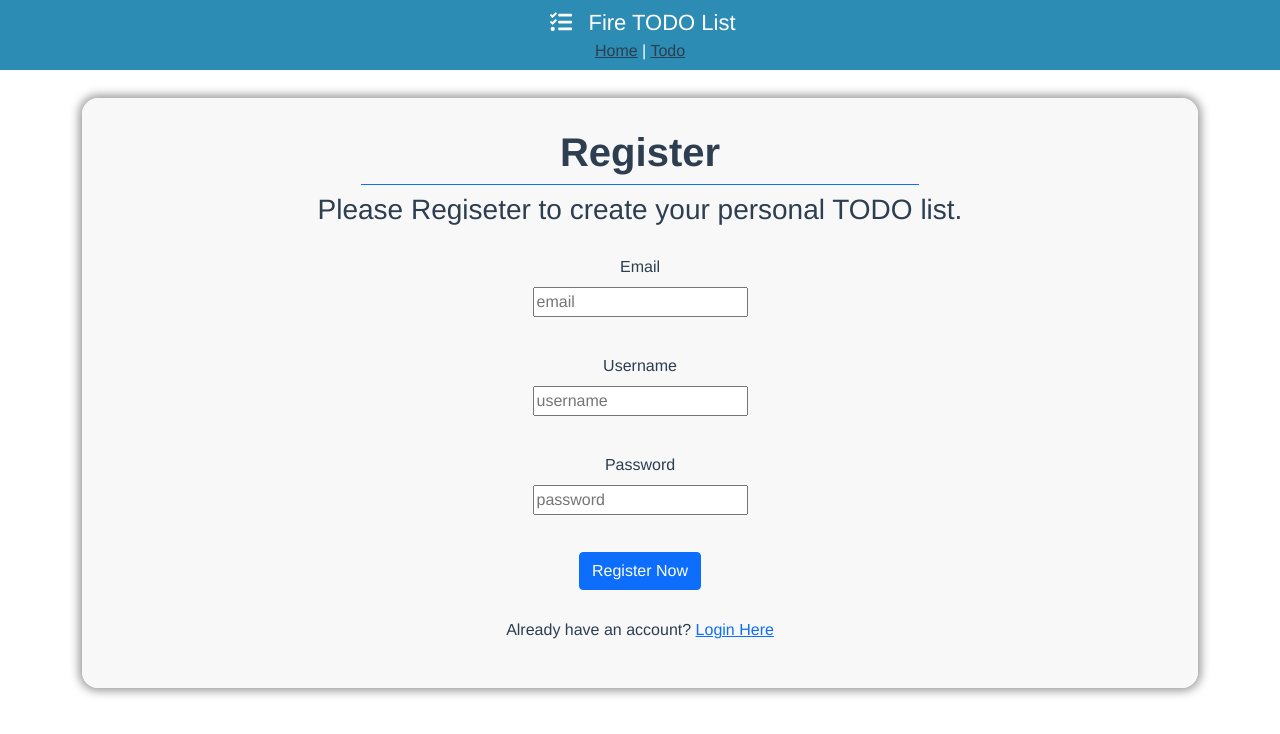
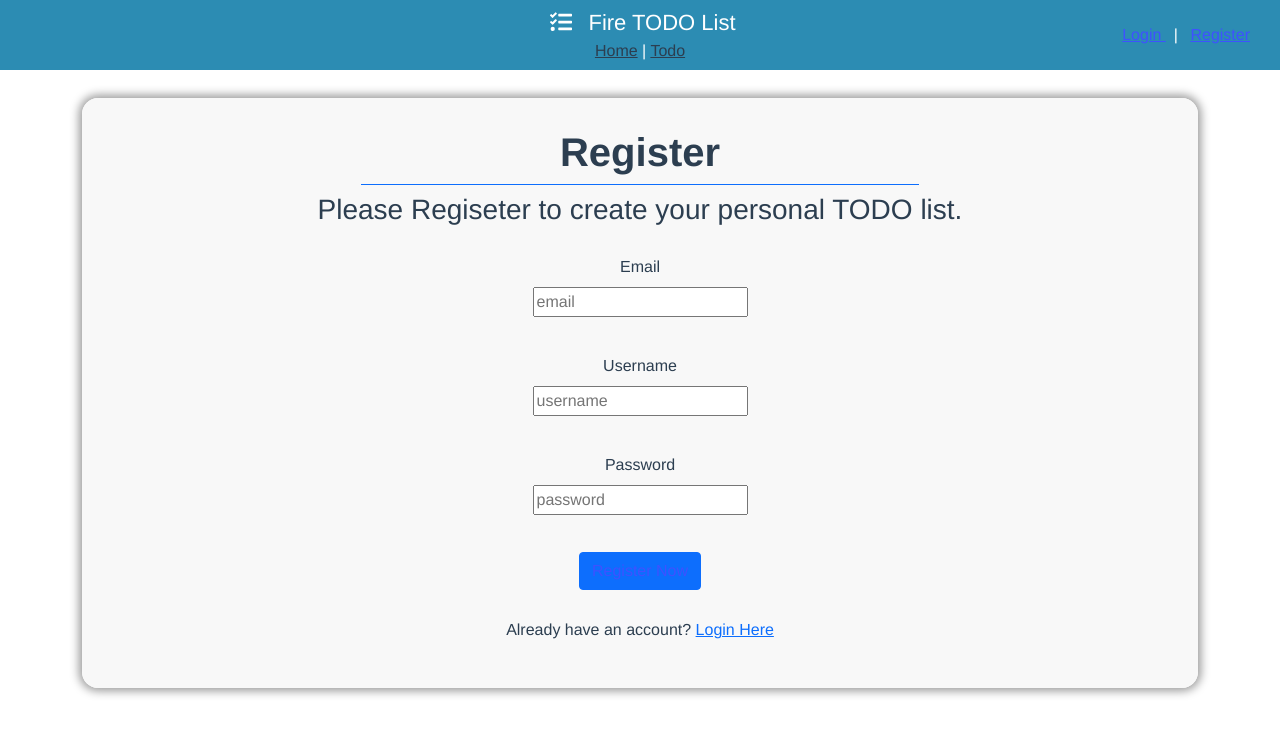
Before and after one commit to Zolphite/fire-todo-list, a Vue app: page /register in a window 1280 px wide. Shown: the top 734 px of the page. Built offline with nearby package versions, Linux system fonts and the light colour scheme; no server answers.

Commit message:
added login/register/logout functions

```diff
--- a/src/App.vue
+++ b/src/App.vue
@@ -1,18 +1,48 @@
 <template>
   <div id="nav">
-    <top-bar></top-bar>
+    <top-bar :authUser="authUser" :is_signed_in="is_signed_in"></top-bar>
   </div>
   <router-view/>
 </template>
 
 <script>
   import topBar from './components/top-bar.vue'
+  import firebase from './utilities/firebase'
 
   export default {
     name: 'App',
     components: {
-        topBar,
+      topBar,
     },
+    data () {
+      return {
+        is_signed_in: false,
+        authUser: {},
+      }
+    },
+    mounted() {
+        // this.TestBackEnd();
+        this.firebaseAuthCheck();
+    },
+    methods: {
+      firebaseAuthCheck()
+      {
+        firebase.auth().onAuthStateChanged((user) => {
+          if (user) {
+            console.log("Signed In")
+            this.is_signed_in = true;
+            this.authUser = user;
+            console.log(user.uid)
+            // console.log(this.is_signed_in)
+          } else {
+            console.log("Signed Out")
+            this.is_signed_in = false;
+            this.authUser = {};
+            // console.log(this.is_signed_in)
+          }
+        });
+      }
+    }
   }
 </script>
 
--- a/src/components/top-bar.vue
+++ b/src/components/top-bar.vue
@@ -4,13 +4,40 @@
         <div class="nav-links">
             <router-link to="/">Home</router-link> |
             <router-link to="/todo">Todo</router-link>
+            <div v-if="is_signed_in == true" class="display-hud text-capitalize">
+                welcome: {{authUser.displayName}}
+            </div>
+            <a v-if="is_signed_in == true" class="logout-btn text-capitalize" @click="LogoutUser">
+                    Log Out
+            </a>
+            <div v-if="is_signed_in == false" class="loged-out-links">
+                <router-link to="/login" class="login-btn text-capitalize px-2">
+                    Login
+                </router-link>
+                |
+                <router-link to="/register" class="register-btn text-capitalize px-2">
+                    Register
+                </router-link>
+            </div>
         </div>
     </div>
 </template>
 
 <script>
+import firebase from '../utilities/firebase'
+
 export default {
-
+    props: ['is_signed_in','authUser'],
+    methods: {
+        LogoutUser () {
+            firebase.auth().signOut().then(() => {
+                console.log('Logged out');
+                this.$router.push("/login");
+            }).catch((error) => {
+                console.log(error);
+            });
+        }
+    }
 }
 </script>
 
@@ -40,4 +67,48 @@ export default {
         margin-right: 1rem;
         margin-left: 1rem;
     }
+    .display-hud{
+        position: absolute;
+        top: 50%;
+        transform: translate(0, -50%);
+        left: 0;
+        margin-left: 22px;
+        font-size: 22px;
+        color: rgb(158, 255, 255);
+    }
+    .logout-btn{
+        color: rgb(62, 82, 255)!important;
+        position: absolute;
+        top: 50%;
+        transform: translate(0, -50%);
+        right: 0;
+        margin-right: 22px;
+    }
+    .logout-btn:hover{
+        cursor: pointer;
+        color: rgb(0, 26, 255)!important;
+    }
+    .loged-out-links{
+        color: white;
+        position: absolute;
+        top: 50%;
+        transform: translate(0, -50%);
+        right: 0;
+        margin-right: 22px;
+    }
+
+    .login-btn{
+        color: rgb(62, 82, 255)!important;
+    }
+    .login-btn:hover{
+        cursor: pointer;
+        color: rgb(0, 26, 255)!important;
+    }
+    .register-btn{
+        color: rgb(62, 82, 255)!important;
+    }
+    .register-btn:hover{
+        cursor: pointer;
+        color: rgb(0, 26, 255)!important;
+    }
 </style>
--- a/src/views/Login.vue
+++ b/src/views/Login.vue
@@ -72,7 +72,7 @@ export default {
             this.login_form.password
           );
         console.log(user);
-        this.$router.push("/");
+        this.$router.push("/todo");
       } catch (error) {
         console.log(error);
         alert(error);
--- a/src/views/Register.vue
+++ b/src/views/Register.vue
@@ -48,7 +48,7 @@ export default {
         };
     },
     methods: {
-        RegisterNewUser (){
+        async RegisterNewUser (){
             firebase
             .auth()
             .createUserWithEmailAndPassword(this.register_form.email, this.register_form.password)
@@ -75,7 +75,7 @@ export default {
                 // }).catch(error => {
                 //     console.log('Save failed' + error);
                 // });
-                this.$router.push("/todo");
+                this.$router.push("/todo")
             })
             .catch((error) => {
                 console.log('Error creating new user:', error);
--- a/src/views/TodoList.vue
+++ b/src/views/TodoList.vue
@@ -6,7 +6,16 @@
 
 <script>
 export default {
-
+    mounted() {
+      // this.TestBackEnd();
+      this.test();
+    },
+    methods: {
+      test()
+      {
+        // document.location.reload()
+      }
+    }
 }
 </script>
 
```
